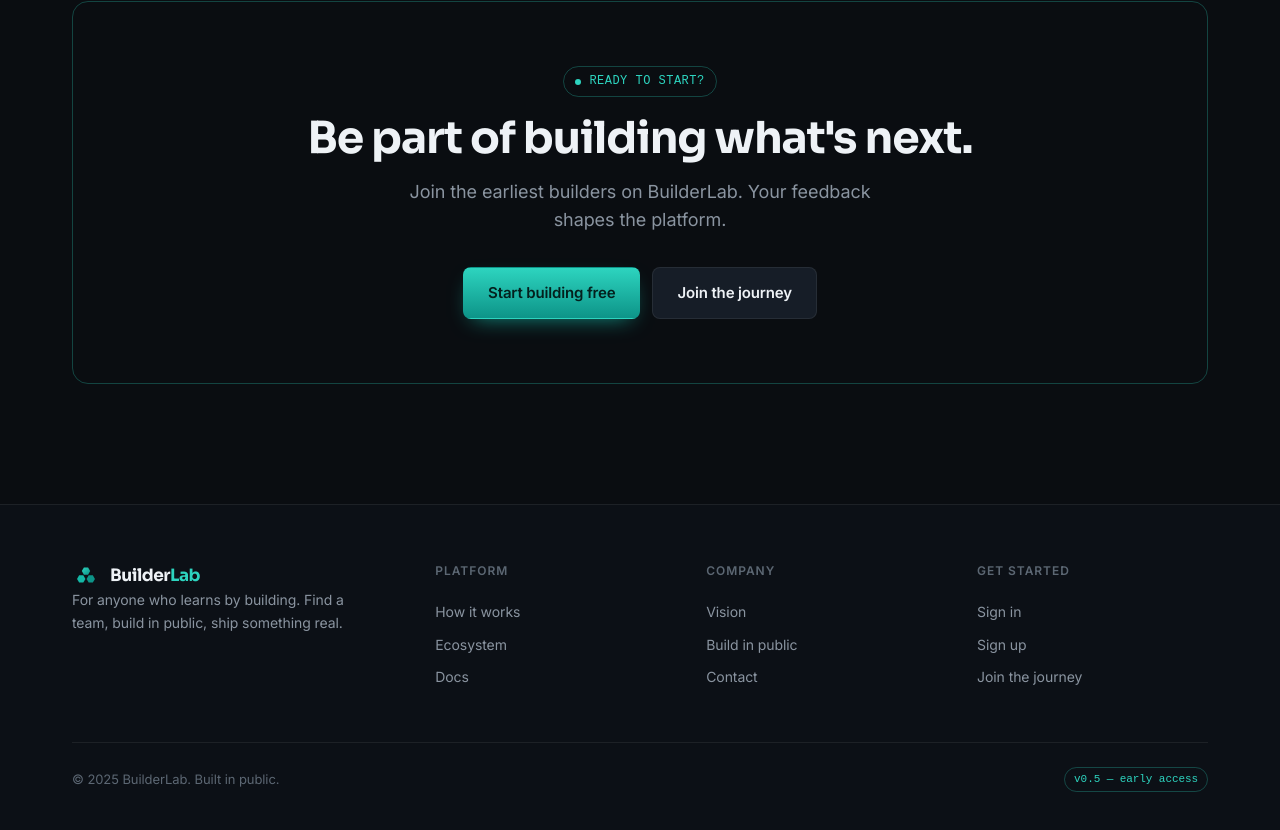
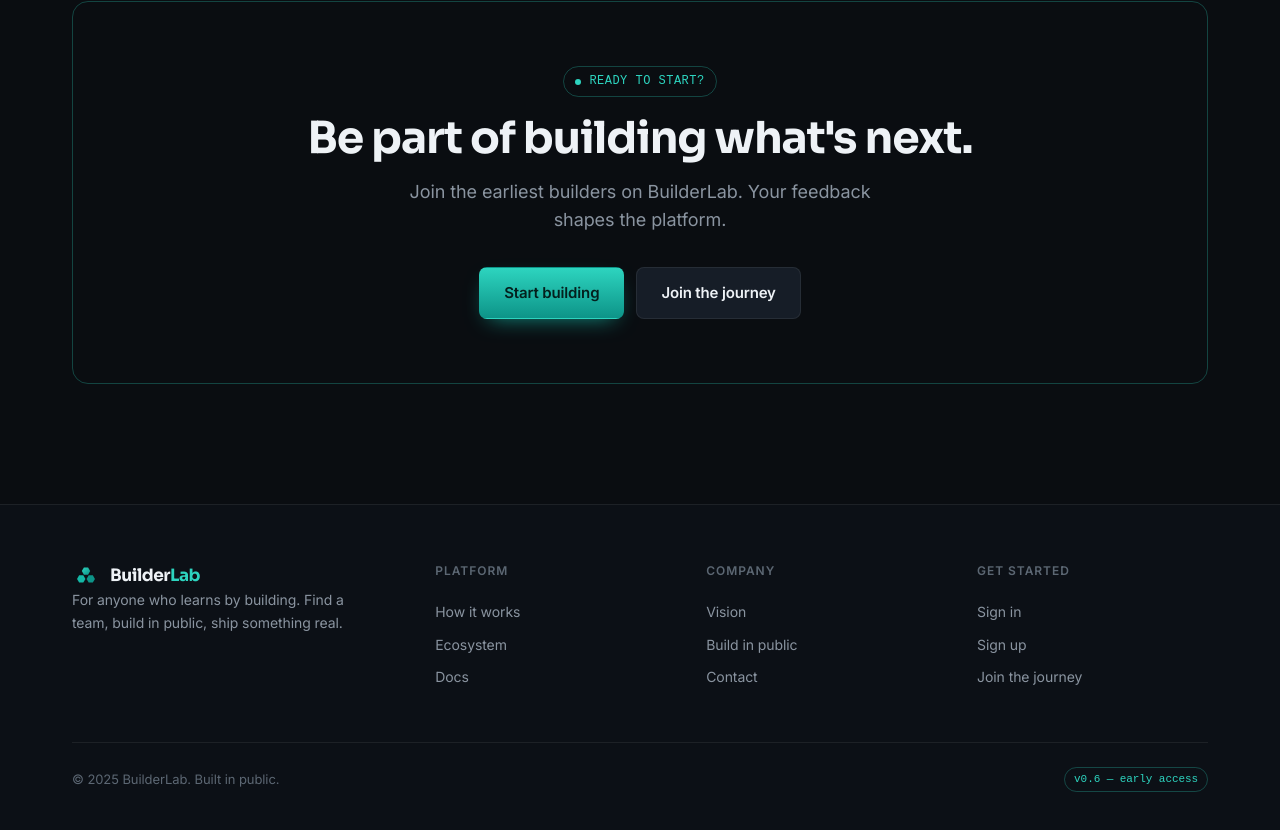
Before and after one commit to rdmouhouadi/BuilderLab, a Next.js app: page /vision in a window 1280 px wide. Shown: the part 2481-3311 px from the top of the page. Built offline with nearby package versions, Linux system fonts and the light colour scheme; no server answers.

Commit message:
chore: update the tag on the landing page footer

```diff
--- a/app/(marketing)/vision/page.tsx
+++ b/app/(marketing)/vision/page.tsx
@@ -368,7 +368,7 @@ export default function VisionPage() {
                 Join the earliest builders on BuilderLab. Your feedback shapes the platform.
               </p>
               <div style={{ display: 'flex', gap: '12px', marginTop: '32px', justifyContent: 'center', flexWrap: 'wrap' as const }}>
-                <BtnPrimary href="/login">Start building free</BtnPrimary>
+                <BtnPrimary href="/login">Start building </BtnPrimary>
                 <BtnSoft href="/contact">Join the journey</BtnSoft>
               </div>
             </div>
--- a/components/marketing/Footer.tsx
+++ b/components/marketing/Footer.tsx
@@ -128,7 +128,7 @@ export default function Footer() {
             border: `1px solid ${colors.border.accent}`,
             borderRadius: radiusMkt.xl,
           }}>
-            v0.5 — early access
+            v0.6 — early access
           </span>
         </div>
       </div>
```
